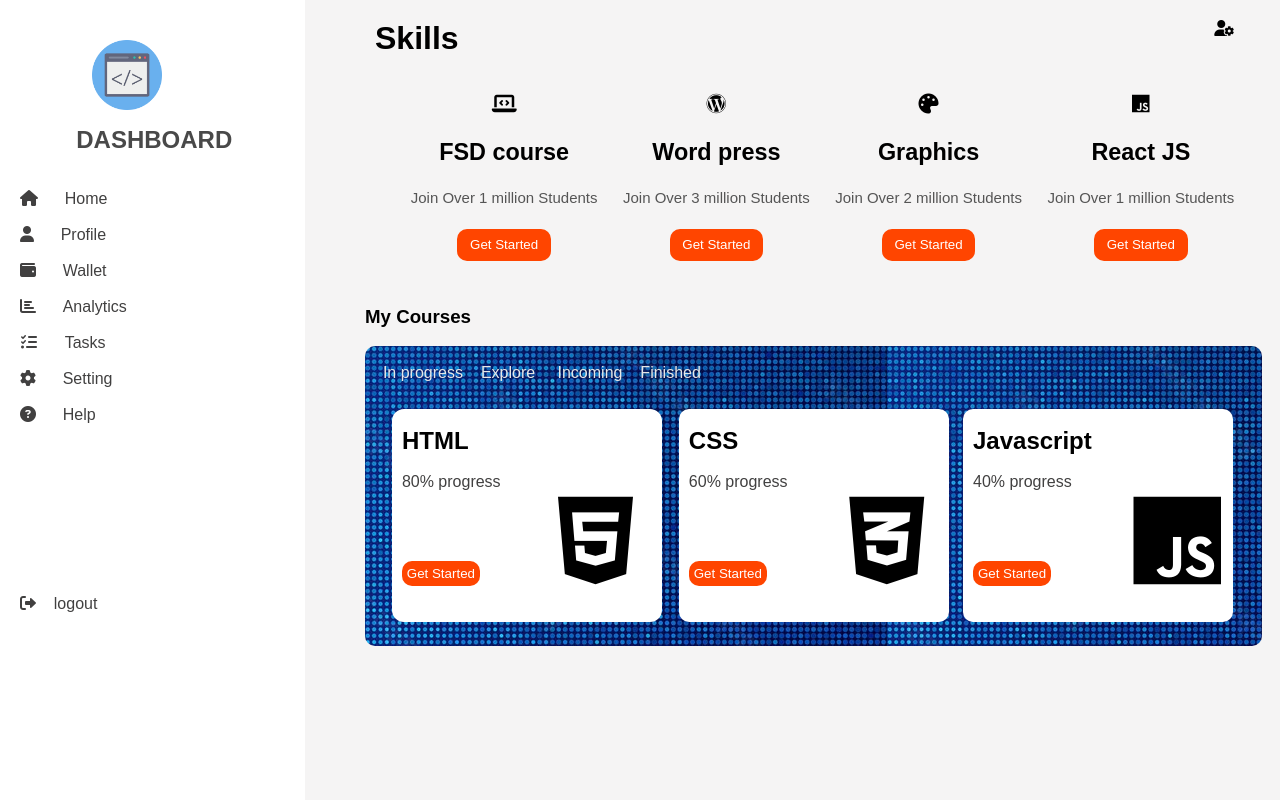
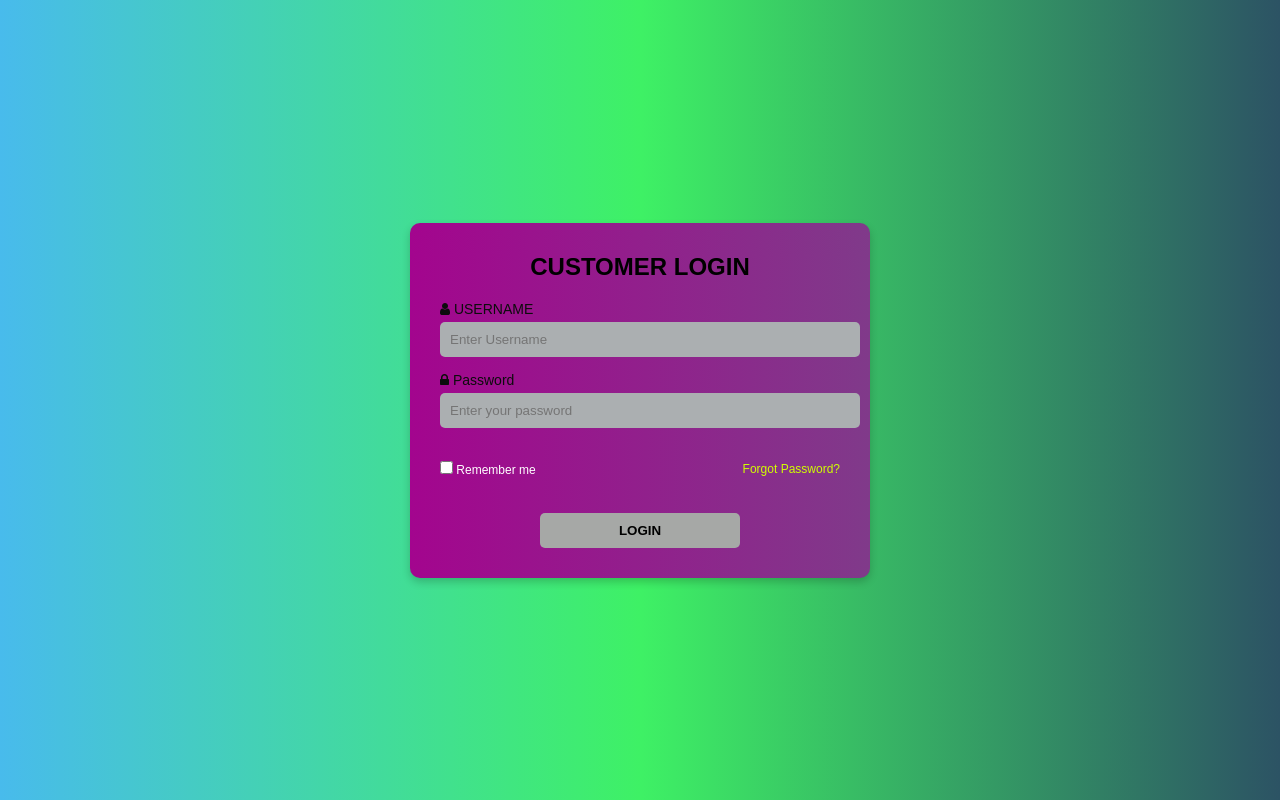
Before and after one commit to Ashwinichinnapaiyan/Innovative-login-form, a plain HTML site: page index.html in a window 1280 px wide. Drawn offline with Linux system fonts and the light colour scheme.

Commit message:
Add files via upload

```diff
--- a/index.html
+++ b/index.html
@@ -3,95 +3,30 @@
 <head>
     <meta charset="UTF-8">
     <meta name="viewport" content="width=device-width, initial-scale=1.0">
-    <title>Dashboard</title>
+    <title>Login Page</title>
     <link rel="stylesheet" href="style.css">
-    <link rel="stylesheet" href="https://cdnjs.cloudflare.com/ajax/libs/font-awesome/6.2.1/css/all.min.css">
-
+    <link rel="stylesheet" href="https://cdnjs.cloudflare.com/ajax/libs/font-awesome/4.7.0/css/font-awesome.min.css">
 </head>
 <body>
-<div class="maindiv">
-    <div class="left-portion">
-        <div class="h2">
-            <img src="dashboard.png" alt="">
-            <h2>DASHBOARD</h2>
+    <div class="login-box">
+        <h2>CUSTOMER LOGIN</h2>
+        <div class="input-group">
+            <label for="text"><i class="fa fa-user"></i> USERNAME</label>
+            <input type="text" id="username" placeholder="Enter Username" required>
         </div>
-         <br> <br>
-        <div class="list">
-            <li><i class="fa-solid fa-house"></i>&nbsp;&nbsp;&nbsp;&nbsp;&nbsp;&nbsp;Home</li><br>
-            <li><i class="fa-solid fa-user"></i>&nbsp;&nbsp;&nbsp;&nbsp;&nbsp;&nbsp;Profile</li><br>
-            <li><i class="fa-solid fa-wallet"></i>&nbsp;&nbsp;&nbsp;&nbsp;&nbsp;&nbsp;Wallet</li><br>
-            <li><i class="fa-solid fa-chart-bar"></i>&nbsp;&nbsp;&nbsp;&nbsp;&nbsp;&nbsp;Analytics</li><br>
-            <li><i class="fa-solid fa-tasks"></i>&nbsp;&nbsp;&nbsp;&nbsp;&nbsp;&nbsp;Tasks</li><br>
-            <li><i class="fa-solid fa-gear"></i>&nbsp;&nbsp;&nbsp;&nbsp;&nbsp;&nbsp;Setting</li><br>
-            <li><i class="fa-solid fa-circle-question"></i>&nbsp;&nbsp;&nbsp;&nbsp;&nbsp;&nbsp;Help</li> <br>
+        <div class="input-group">
+            <label for="password"><i class="fa fa-lock"></i> Password</label>
+            <input type="password" id="password" placeholder="Enter your password" required>
+        </div><br>
+        <div class="options">
+            <label><input type="checkbox"> Remember me</label>
+            <a href="#" onclick="forgotPassword()">Forgot Password?</a>
+        </div><br><br>
+            <button type="submit" onclick="login()" class="login-btn">LOGIN</button>
 
         </div>
-        <div class="logout">
-            <li><i class="fa-solid fa-right-from-bracket"></i>&nbsp;&nbsp;&nbsp;&nbsp;logout</li>
+            <script src="script.js"></script>
         </div>
     </div>
-    <div class="right-portion">
-        <div class="h1">
-            <h1 style="padding-left: 10px; padding-top: 20px;">Skills</h1>
-            <i class="fa-solid fa-user-gear" style="padding-right: 5%;  padding-top: 20px;"></i>
-        </div> <br><br>
-        <div class="skills">
-            <div class="fsd">
-                <i class="fa-sharp fa-solid fa-laptop-code"></i> <br> <br>
-                <h3>FSD course</h3><br>
-                <p>Join Over 1 million Students</p><br>
-                <button>Get Started</button><br>
-            </div>
-            <div class="wordpress">
-                <i class="fa-brands fa-wordpress"></i><br><br>
-                <h3>Word press</h3><br>
-                <p>Join Over 3 million Students</p><br>
-                <button>Get Started</button><br>
-            </div>
-            <div class="paint">
-                <i class="fa-solid fa-palette"></i><br><br>
-                <h3>Graphics</h3><br>
-                <p>Join Over 2 million Students</p><br>
-                <button>Get Started</button><br>
-            </div>
-            <div class="js">
-                <i class="fa-brands fa-js"></i><br><br>
-                <h3>React JS</h3><br>
-                <p>Join Over 1 million Students</p><br>
-                <button>Get Started</button><br>
-
-            </div>
-        </div> <br><br> <br>
-         <h3>My Courses</h3> <br>
-            <div class="courses">  <br>
-                <a href="">In progress</a><a href="">Explore</a>
-                <a href="">Incoming</a><a href="">Finished</a>
-                <div class="html">
-                    <h2>HTML</h2><br>
-                    <p>80% progress</p>
-                    <button>Get Started</button><i class="fa-brands fa-html5"></i>
-
-                </div>
-                <div class="css">
-                    <h2>CSS</h2><br>
-                    <p>60% progress</p>
-                    <button>Get Started</button>
-                    <i class="fa-brands fa-css3-alt"></i>
-
-                </div>
-                <div class="javascript">
-                    <h2>Javascript</h2><br>
-                    <p>40% progress</p>
-                    <button>Get Started</button>
-                    <i class="fa-brands fa-js"></i>
-
-                </div>
-            </div>
-
-
-        </div>
-
-    </div>
-</div>
 </body>
 </html>
--- a/style.css
+++ b/style.css
@@ -1,139 +1,88 @@
 *{
     margin: 0;
-    padding: 0;
+    padding: 0
 }
-.maindiv{
+
+body {
+    margin: 0;
+    font-family: Arial, sans-serif;
     display: flex;
+    justify-content: center;
+    align-items: center;
+    height: 100vh;
+    background: linear-gradient(to right, #48bbec, #3ef165, #2c5364);
 }
-.left-portion{
-    width: 25%;
-    height: 100vh;
-    background-color:white;
-    font-family:sans-serif;
-    color: rgb(65, 64, 64);
+.login-container {
+    display: flex;
+    justify-content: center;
+    align-items: center;
+    width: 100%;
 }
-.left-portion img{
-    width: 70px;
-    height: 70px;
-    padding-top: 40px;
-    margin-left:30%;
+
+.login-box {
+    background: linear-gradient(to right, #a3058e,#803a8a), #e24cd6;
+    border-radius: 10px;
+    padding: 30px;
+    text-align: center;
+    box-shadow: 0 4px 8px rgba(0, 0, 0, 0.2);
+    max-width: 400px;
+    width: 100%;
 }
-.h2{
-    align-items: center;
-    justify-content: center;
+
+.login-box h2 {
+    color:black;
+    margin-bottom: 20px;
 }
-.h2 h2{
-    padding-left: 25%;
-    padding-top: 4%;
-    color: rgb(73, 73, 73);
+
+.input-group {
+    margin-bottom: 15px;
+    text-align: left;
 }
-.list li{
-    list-style: none;
-    margin-left: 20px;
+
+.input-group label {
+    font-size: 14px;
+    color: #0c0c0c;
+    display: block;
+    margin-bottom: 5px;
 }
-.logout li{
-    list-style: none;
-    margin-top:50%;
-    margin-left: 20px;
+
+.input-group input {
+    width: 100%;
+    padding: 10px;
+    border: none;
+    border-radius: 5px;
+    background: #abafb1;
 }
-.right-portion{
-    width: 75%;
-    background-color: rgb(245, 244, 244);
-    padding-left: 60px;
-    color: black;
-    font-family: sans-serif;
 
-}
-.right-portion .h1{
+.options {
     display: flex;
     justify-content: space-between;
+    align-items: center;
+    font-size: 12px;
+    color: #ffffff;
 }
-.right-portion p{
-    color: rgb(65, 64, 64);
 
+.options a {
+    color: #d0ff00;
+    text-decoration: none;
 }
-.skills{
-    display: flex;
-    width:90%;
-    justify-content:space-between;
-    margin-left:5%;
+
+.options a:hover {
+    text-decoration: underline;
+    color: red;
 }
-.fsd, .wordpress, .paint, .js{
-    text-align: center;
-    font-size: 20px;
 
-}
-.skills p{
-    color: rgb(85, 85, 85);
-    font-family: sans-serif;
-    font-size: 15px;
-}
-.skills button{
-    background-color: orangered;
-    border-radius: 10px;
+.login-btn {
+    width: 50%;
+    padding: 10px;
+    background:rgb(166, 168, 166);
     border: none;
-    width: 50%;
-    height: 20%;
-    color: white;
-}
-.skills button:hover{
-    color:blue;
+    border-radius: 5px;
+    color: #000000;
+    font-weight: bold;
     cursor: pointer;
 }
-.courses{
-    background-image: url(backgroundimage.jpg);
-    border-radius: 10px;
-    width: 98%;
-    position: relative;
-    height: 300px;
+
+.login-btn:hover {
+    background: #00cc99;
 }
-.courses a{
-    text-decoration: none;
-    color: rgb(231, 231, 231) ;
-    padding-left: 2%;
-    margin-top: 5%;
-}
-.courses div{
-    position: absolute;
-    width:29%;
-    margin-top: 3%;
-    height: 65%;
-    padding-left: 10px;
-
-}
-.courses .html{
-    left: 3%;
-    padding-top: 2%;
-    background-color: white;
-    border-radius: 12px;
-}
-.courses .css{
-    left:35%;
-    padding-top: 2%;
-    background-color: white;
-    border-radius: 10px;
-}
-.courses .javascript{
-    left:66.69%;
-    padding-top: 2%;
-    background-color: white;
-    border-radius: 10px;
-}
-.courses button{
-    background-color: orangered;
-    border-radius: 10px;
-    border: none;
-    width: 30%;
-    height:13%;
-    color: white;
-}
-.courses button:hover{
-    color:blue;
-    cursor: pointer;
-}
-.courses i{
-    margin-left:30%;
-    padding-bottom: 20%;
-    font-size: 100px;
-
-}
```
